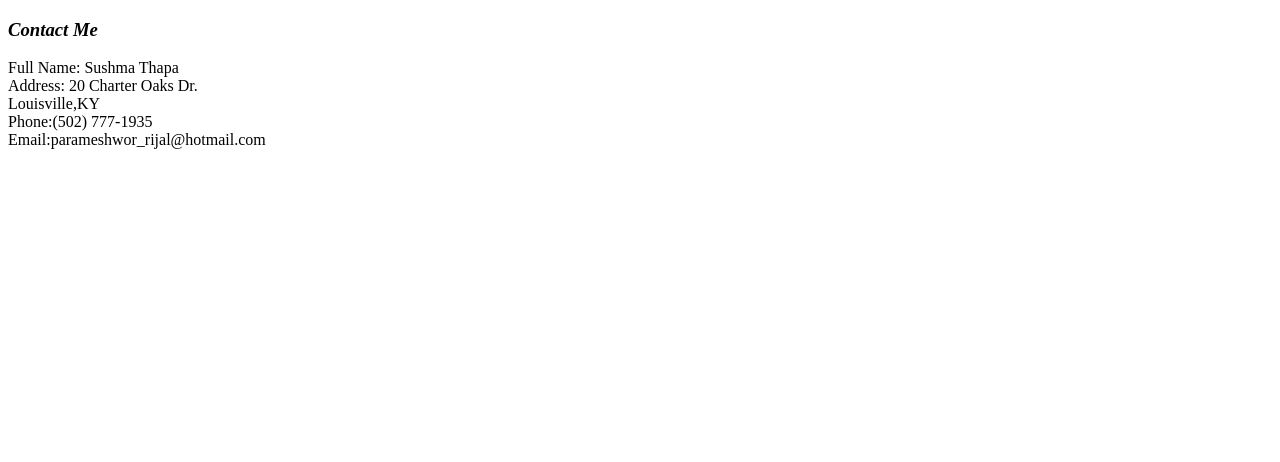
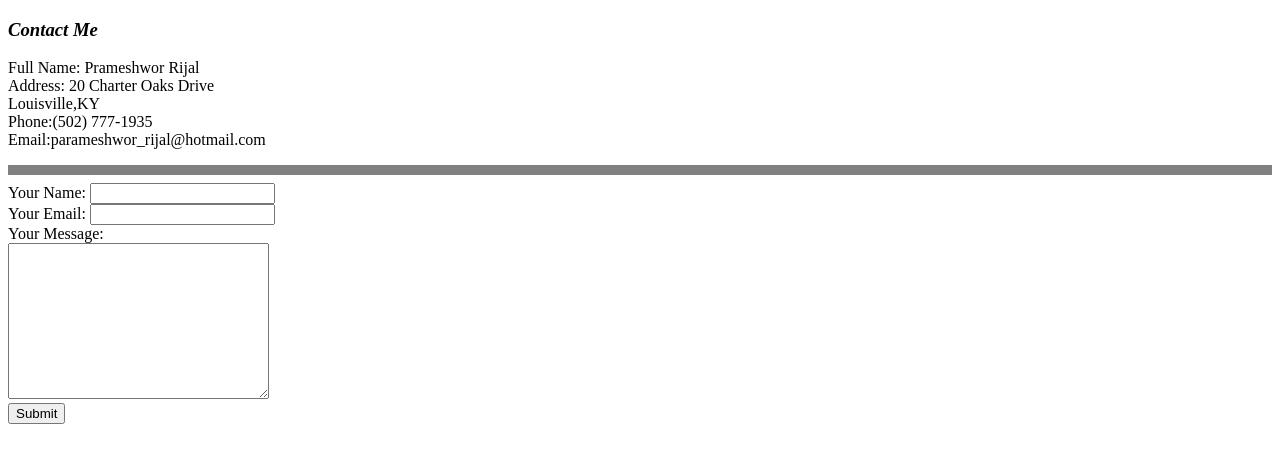
Before and after one commit to pramesh883/Resume, a plain HTML site: page Contact-Details.html in a window 1280 px wide. Drawn offline with Linux system fonts and the light colour scheme.

Commit message:
Add files via upload

```diff
--- a/Contact-Details.html
+++ b/Contact-Details.html
@@ -5,10 +5,20 @@
 </head>
 <body>
     <h3><em><strong>Contact Me</strong></em></h3>
-    <p>Full Name: Sushma Thapa <br>
-       Address: 20 Charter Oaks Dr.<br>
+    <p>Full Name: Prameshwor Rijal <br>
+       Address: 20 Charter Oaks Drive <br>
        Louisville,KY<br>
        Phone:(502) 777-1935<br>
        Email:parameshwor_rijal@hotmail.com</p>
+    <hr size="10" noshade="">
+    <form action="mailto:parameshwor_rijal@hotmail.com" enctype="text/plain">
+        <label>Your Name:</label>
+        <input type="text" name="yourName" value=""><br>
+        <label>Your Email:</label>
+        <input type="email" name="yourEmail" value=""><br>
+        <label>Your Message:</label><br>
+        <textarea name="yourMessage" rows="10" cols="30" minlength="1" maxlength="255"></textarea><br>
+        <input type="submit" name=""><br>
+    </form>
 </body>
 </html>
```
